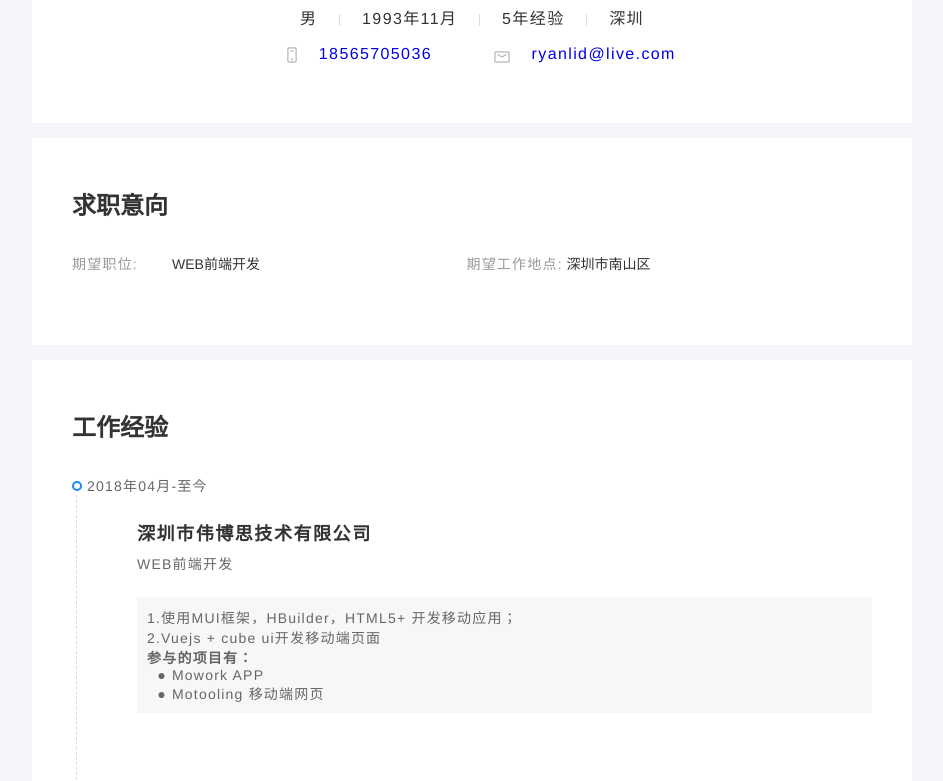
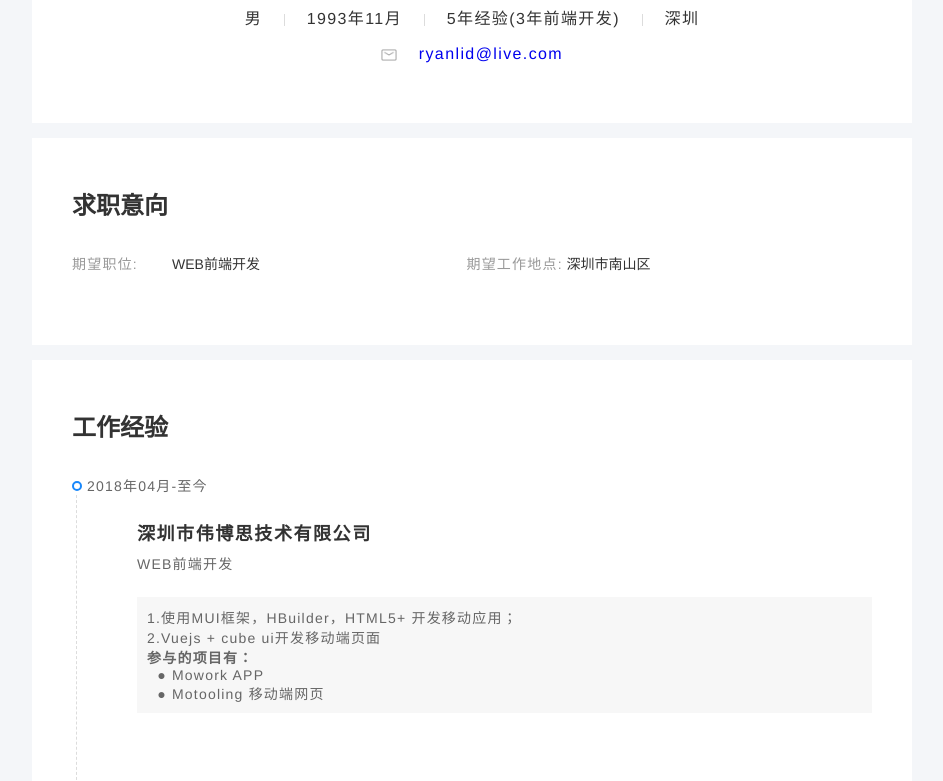
Before and after one commit to ryanlid/resume, a plain HTML site: page index.html in a window 1280 px wide. Shown: the part 265-1046 px from the top of the page, without its empty margins (168-1111 px from the left). Drawn offline with Linux system fonts and the light colour scheme; a script that the page names is missing.

Commit message:
add: 添加一些描述

```diff
--- a/index.html
+++ b/index.html
@@ -41,7 +41,7 @@
               <li>
                 <p class="self-line"></p>
               </li>
-              <li>5年经验</li>
+              <li>5年经验(3年前端开发)</li>
               <li>
                 <p class="self-line"></p>
               </li>
@@ -49,13 +49,15 @@
             </ul>
 
             <ul class="self-detail-relation">
+              <!--
               <li>
                 <img src="./static/phone.png" alt="" class="img-phone">
                 <a href="tel:18565705036">18565705036</a>
               </li>
               <li class="self-center"></li>
+              -->
               <li>
-                <img src="./static/email.png" alt="" class="img-email">
+                <img src="./static/email.png" alt="联系我" class="img-email">
                 <a href="mailto:ryanlid@live.com">ryanlid@live.com</a>
               </li>
             </ul>
@@ -337,12 +339,13 @@
           <div class="self-eav">
             <pre>
 1. 熟悉 HTML(5)，CSS(3)，JavaScript
-2.熟悉使用 Vue.js, NodeJS， jQuery
-3. 熟悉ElementUI，Bootstrap 等框架
+2. 熟悉使用 Vue.js, NodeJS， jQuery
+3. 熟悉ElementUI，Bootstrap cube-ui 等UI库
 4. 熟悉使用 Less，Gulp，Webpack 等工具
 5. 熟悉使用 Git
 6. 熟悉使用 Linux，Nginx
-7.了解 reactjs
+7. 了解 websocket,webrtc
+8. 了解 reactjs
 </pre>
           </div>
         </div>
@@ -350,6 +353,10 @@
 
     </div>
   </div>
+  <script src="https://lidong.me/sandbox/utils.js"></script>
+  <script>
+  githubRibbons("https://github.com/ryanlid/resume")
+  </script>
 </body>
 
 </html>
--- a/static/style.css
+++ b/static/style.css
@@ -732,7 +732,7 @@ p {
 
 .self-detail-relation {
   margin-top: 16px;
-  text-align: left
+  text-align: center
 }
 
 .self-detail-relation li {
@@ -744,18 +744,14 @@ p {
   width: 10px;
   height: 16px;
   margin-right: 16px;
-  vertical-align: sub
+  vertical-align: middle
 }
 
 .self-detail-relation li .img-email {
   width: 16px;
   height: 12px;
   margin-right: 16px;
-  vertical-align: sub
-}
-
-.self-detail-relation li:first-child {
-  text-align: right
+  vertical-align: middle
 }
 
 .self-detail-relation .self-center {
```
